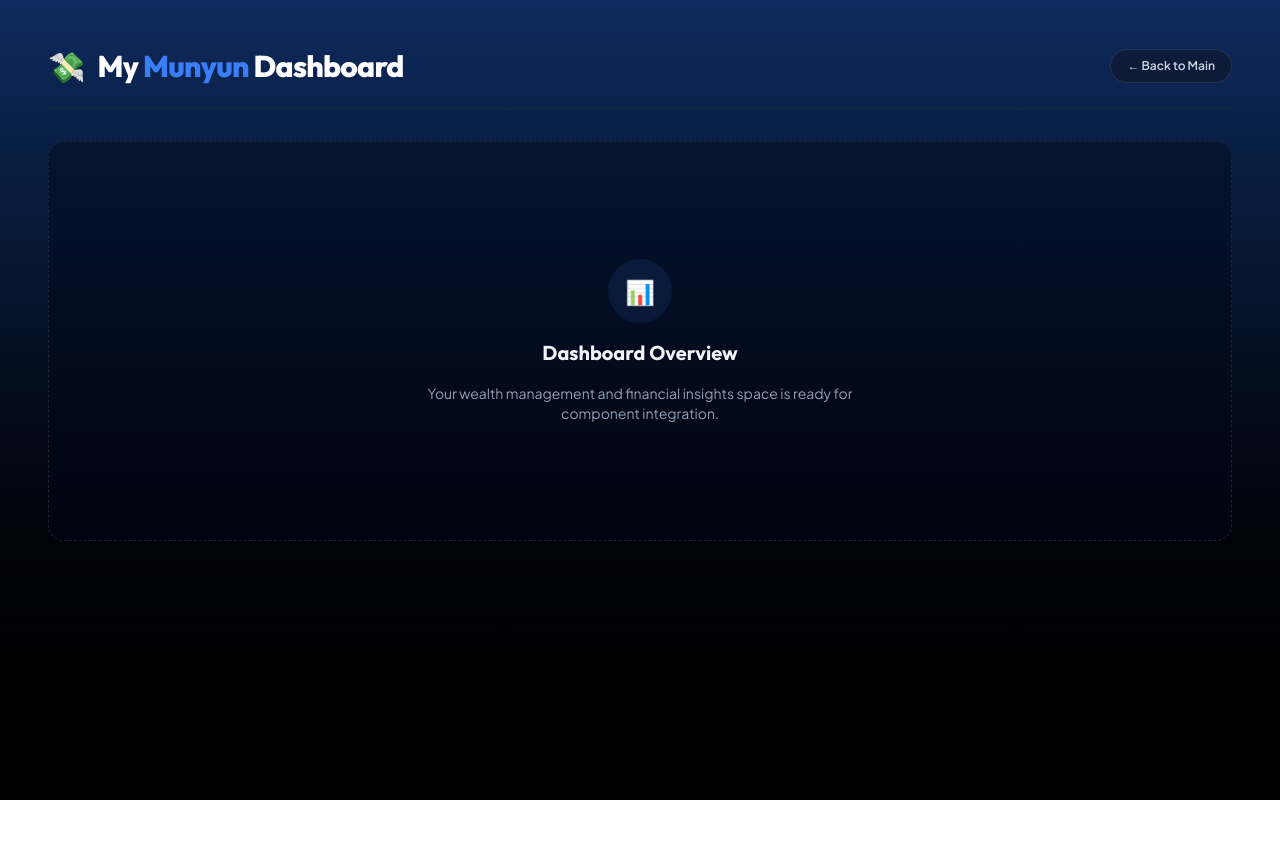
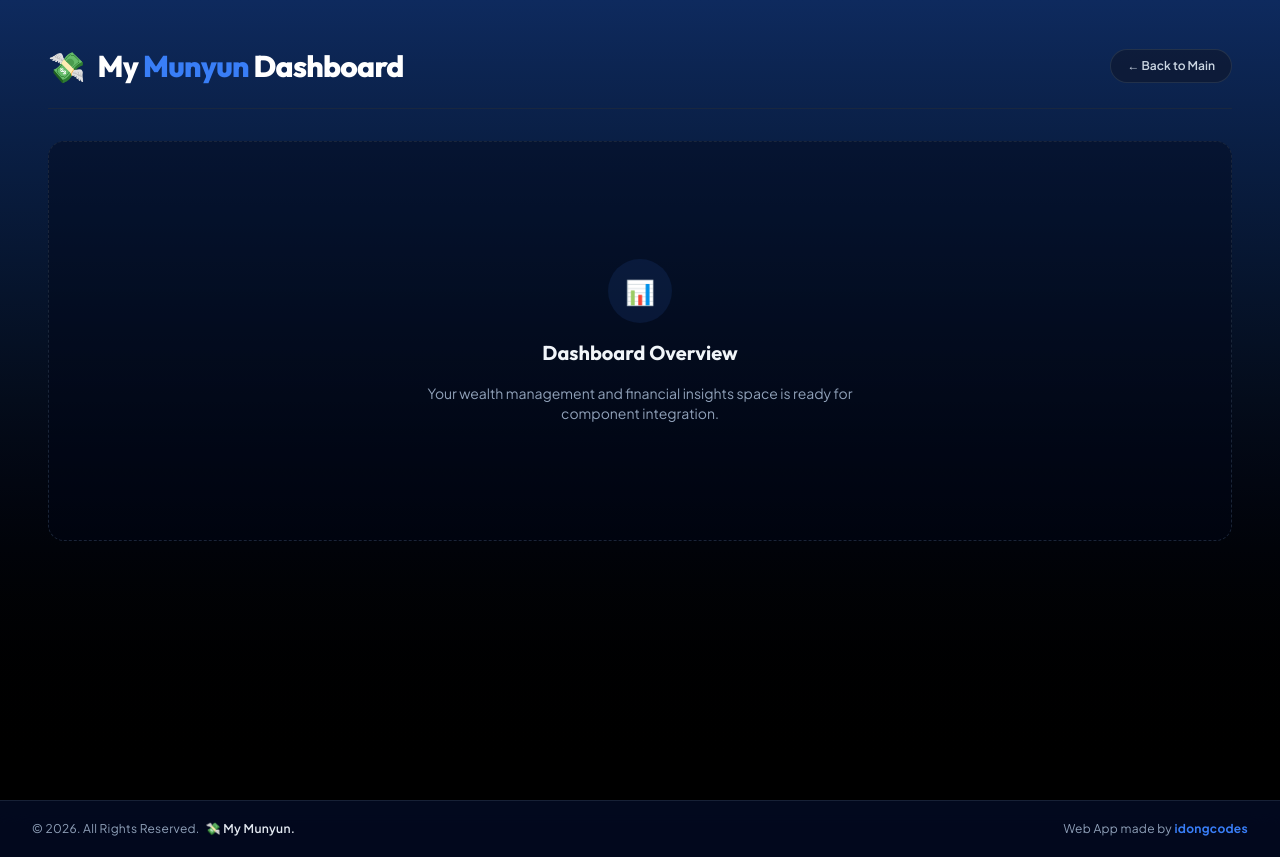
Before and after one commit to idongCodes/my-munyun, a Next.js app: page /dashboard in a window 1280 px wide. Before the commit the page ends 800 px from the top, so only its background shows below. Built offline with nearby package versions, Linux system fonts and the light colour scheme.

Commit message:
feat: add global footer with dynamic year and idongcodes instagram link

```diff
--- /dev/null
+++ b/src/app/Footer.tsx
@@ -0,0 +1,59 @@
+"use client";
+
+import { usePathname } from 'next/navigation';
+import { useEffect, useState } from 'react';
+
+export default function Footer() {
+  const pathname = usePathname();
+  const [mounted, setMounted] = useState(false);
+  const [isLoggedIn, setIsLoggedIn] = useState(false);
+
+  useEffect(() => {
+    setMounted(true);
+    const checkAuth = () => {
+      const loggedIn = typeof window !== 'undefined' && sessionStorage.getItem('munyun_logged_in') === 'true';
+      setIsLoggedIn(loggedIn);
+    };
+    checkAuth();
+
+    // Poll/listen for session updates
+    const interval = setInterval(checkAuth, 500);
+    return () => clearInterval(interval);
+  }, []);
+
+  if (!mounted) return null;
+
+  // Do not show on /login or /register
+  if (pathname === '/login' || pathname === '/register') {
+    return null;
+  }
+
+  // On home route /, only show when user is logged in
+  if (pathname === '/' && !isLoggedIn) {
+    return null;
+  }
+
+  const currentYear = new Date().getFullYear();
+
+  return (
+    <footer className="w-full border-t border-slate-800/80 bg-slate-950/90 backdrop-blur-md py-5 px-4 text-center text-xs text-slate-400 font-sans tracking-wide z-40">
+      <div className="max-w-7xl mx-auto flex flex-col sm:flex-row items-center justify-between gap-2.5 px-4">
+        <div className="flex items-center justify-center gap-1.5 flex-wrap">
+          <span>&copy; {currentYear}. All Rights Reserved.</span>
+          <span className="font-semibold text-slate-200">💸 My Munyun.</span>
+        </div>
+        <div>
+          Web App made by{' '}
+          <a
+            href="https://www.instagram.com/idongcodes/"
+            target="_blank"
+            rel="noopener noreferrer"
+            className="text-[#397ef7] hover:text-[#5fa0ff] hover:underline font-bold transition-colors"
+          >
+            idongcodes
+          </a>
+        </div>
+      </div>
+    </footer>
+  );
+}
--- a/src/app/layout.tsx
+++ b/src/app/layout.tsx
@@ -1,6 +1,7 @@
 import type { Metadata } from "next";
 import { Outfit, Plus_Jakarta_Sans } from "next/font/google";
 import "./globals.css";
+import Footer from "./Footer";
 
 const outfit = Outfit({
   subsets: ["latin"],
@@ -26,7 +27,10 @@ export default function RootLayout({
 }>) {
   return (
     <html lang="en" className={`${outfit.variable} ${plusJakartaSans.variable}`}>
-      <body className="bg-black text-slate-100 min-h-screen antialiased">{children}</body>
+      <body className="bg-black text-slate-100 min-h-screen antialiased flex flex-col justify-between">
+        <div className="flex-1 w-full">{children}</div>
+        <Footer />
+      </body>
     </html>
   );
 }
```
